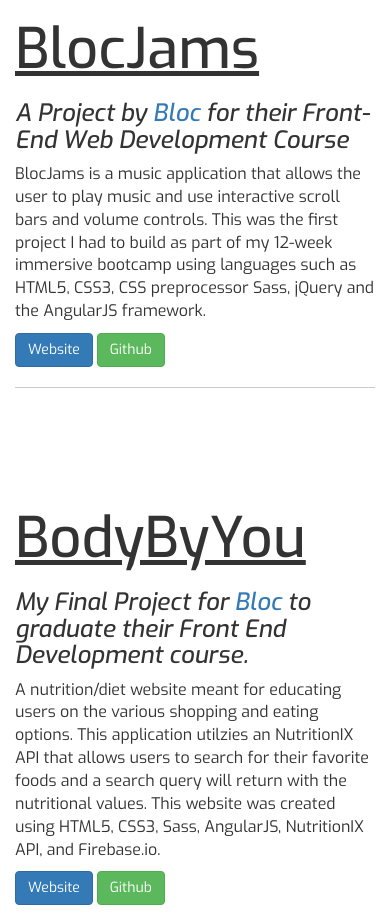
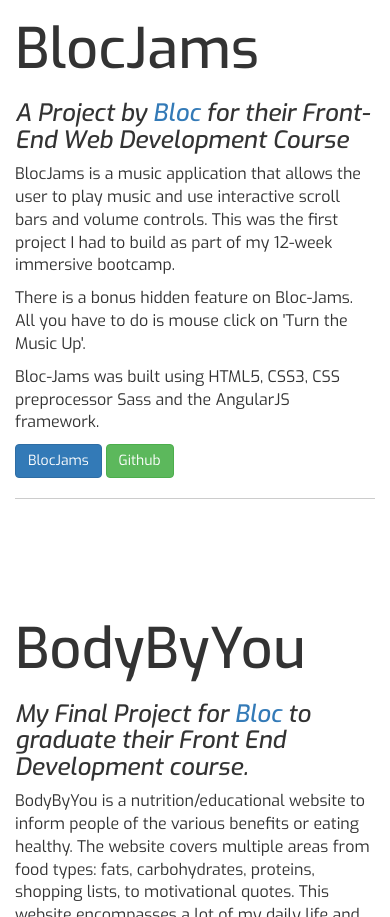
Before and after one commit to ilitvak/ilitvak.github.io, a PHP site: page / in a window 390 px wide. Shown: the part 1385-2302 px from the top of the page. Run offline with PHP 8.4, Linux system fonts and the light colour scheme; some libraries are stand-ins or nearby versions.

Commit message:
Added detailed descriptions, changed margins, deleted photo

```diff
--- a/index.html
+++ b/index.html
@@ -47,10 +47,15 @@
           <h1 class="heading">BlocJams</h1>
           <h3><em>A Project by <a href="https://www.bloc.io/">Bloc</a> for their Front-End Web Development Course</em></h3>
           <p class="description">BlocJams is a music application that allows the user to play music and use interactive scroll bars and volume controls.
-             This was the first project I had to build as part of my 12-week immersive bootcamp using languages such as
-             HTML5, CSS3, CSS preprocessor Sass, jQuery and the AngularJS framework.
+             This was the first project I had to build as part of my 12-week immersive bootcamp.
           </p>
-          <a class="btn btn-primary" href="http://bloc-jams-testss.herokuapp.com/">Website</a>
+          <p>
+            There is a bonus hidden feature on Bloc-Jams. All you have to do is mouse click on 'Turn the Music Up'.
+          </p>
+          <p>
+           Bloc-Jams was built using HTML5, CSS3, CSS preprocessor Sass and the AngularJS framework.
+          </p>
+          <a class="btn btn-primary" href="http://bloc-jams-testss.herokuapp.com/">BlocJams</a>
           <a class="btn btn-success" href="https://github.com/ilitvak/bloc-jams">Github</a>
         </div>
       </div> <!--closing row tag -->
@@ -62,11 +67,19 @@
           <div class="col-md-6">
             <h1 class="heading">BodyByYou</h1>
             <h3><em>My Final Project for <a href="https://www.bloc.io/">Bloc</a> to graduate their Front End Development course. </em></h3>
-            <p class="description">A nutrition/diet website meant for educating users on the various shopping and eating options. This application utilzies an
-             NutritionIX API that allows users to search for their favorite foods and a search query will return with the nutritional values.
-             This website was created using HTML5, CSS3, Sass, AngularJS, NutritionIX API, and Firebase.io.
+            <p class="description">BodyByYou is a nutrition/educational website to inform people of the various benefits or eating healthy.
+              The website covers multiple areas from food types: fats, carbohydrates, proteins, shopping lists, to motivational quotes.
+              This website encompasses a lot of my daily life and the effort that is required to eat well.
             </p>
-            <a class="btn btn-primary" href="http://bodybyyou.herokuapp.com/">Website</a>
+            <p>
+              Everyone wants to eat well and sometimes you just need a little direction on how to do that.
+              This is what BodyByYou does. It gives the user a thorough look on food suggestions and how to shop smart.
+              Key Note: I am not a nutritionist, but I am a Certified Personal Trainer, so all of the food recommendations/portion sizes are my own suggestions based on copious amounts of research.
+            </p>
+            <p>
+              This website was created using HTML5, CSS3, CSS preprocessor Sass, AngularJS framework, NutritionIX API, and Firebase.io.
+            </p>
+            <a class="btn btn-primary" href="http://bodybyyou.herokuapp.com/">BodyByYou</a>
             <a class="btn btn-success" href="https://github.com/ilitvak/bodybyyou">Github</a>
           </div>
 
@@ -88,10 +101,11 @@
               <h1 class="heading">Pomodoro-Timer</h1>
               <h3><em>A <a href="http://pomodorotechnique.com/">Pomodoro-Technique</a> inspired application</em></h3>
               <p class="description">The Pomodoro Timer is a productivity application that helps users use their time efficiently. You set the time for 25 minutes and during that time you focus
-               on sole task. This application was made using HTML5, CSS3, and AngularJS.
+               on one sole task. I have personally used this timer for my daily activities and can confidently say I feel more productive. Hopefully you have similar results!
               </p>
+              <p>This application was built using HTML5, CSS3, CSS preprocessor Sass and the AngularJS framework.</p>
               <div class="pom-btn">
-                <a href="http://pomodoro-app-timer.herokuapp.com" class="btn btn-primary">Website</a>
+                <a href="http://pomodoro-app-timer.herokuapp.com" class="btn btn-primary">Pomodoro-Timer</a>
                 <a href="https://github.com/ilitvak/Pomodoro-App" class="btn btn-success">Github</a>
               </div>
             </div> <!--closing col-md-4 -->
@@ -109,7 +123,6 @@
         <div class="container">
           <div class="row">
             <div class="col-md-3">
-              <img src="http://i.imgur.com/Pu1hhOw.jpg" alt="me"/>
             </div>
             <div class="col-md-6">
               <div class="box">
--- a/stylesheets/style.css
+++ b/stylesheets/style.css
@@ -106,9 +106,6 @@ figure {
       .about-header h1 {
         font-size: 48px; } }
 
-.col-md-3 img {
-  max-width: 100%; }
-
 .box {
   padding: 30px 30px;
   background-color: white; }
@@ -116,7 +113,7 @@ figure {
     .box {
       font-size: 16px; } }
   .box p {
-    font-size: 1.3em; }
+    font-size: 1.32em; }
 
 .contact {
   display: flex;
@@ -138,8 +135,7 @@ p {
   background: -webkit-linear-gradient(deepskyblue, dodgerblue); }
 
 .heading {
-  font-size: 4.0em;
-  text-decoration: underline; }
+  font-size: 4.0em; }
 
 .row {
   margin-top: 100px; }
@@ -165,8 +161,10 @@ img {
 .image3 {
   vertical-align: bottom; }
 
-@media (max-width: 1007px) {
-  .pom-btn {
-    margin-bottom: 15px; } }
+.pom-btn {
+  margin-bottom: 15px; }
+  @media (max-width: 494px) {
+    .pom-btn {
+      font-size: 1.5vw; } }
 
 /*# sourceMappingURL=style.css.map */
--- a/stylesheets/style.scss
+++ b/stylesheets/style.scss
@@ -119,13 +119,6 @@ figure {
   }
 }
 
-.col-md-3 {
-  img {
-    max-width: 100%;
-  }
-}
-
-
 .box {
   padding: 30px 30px;
   background-color: white;
@@ -165,7 +158,6 @@ p {
 
 .heading {
   font-size: 4.0em;
-  text-decoration: underline;
 }
 
 .row {
@@ -198,7 +190,8 @@ img {
 }
 
 .pom-btn {
-  @media (max-width: 1007px) {
-    margin-bottom: 15px;
+  margin-bottom: 15px;
+  @media (max-width: 494px){
+    font-size: 1.5vw;
   }
 }
```
Also changed, not shown: 1 other file.
